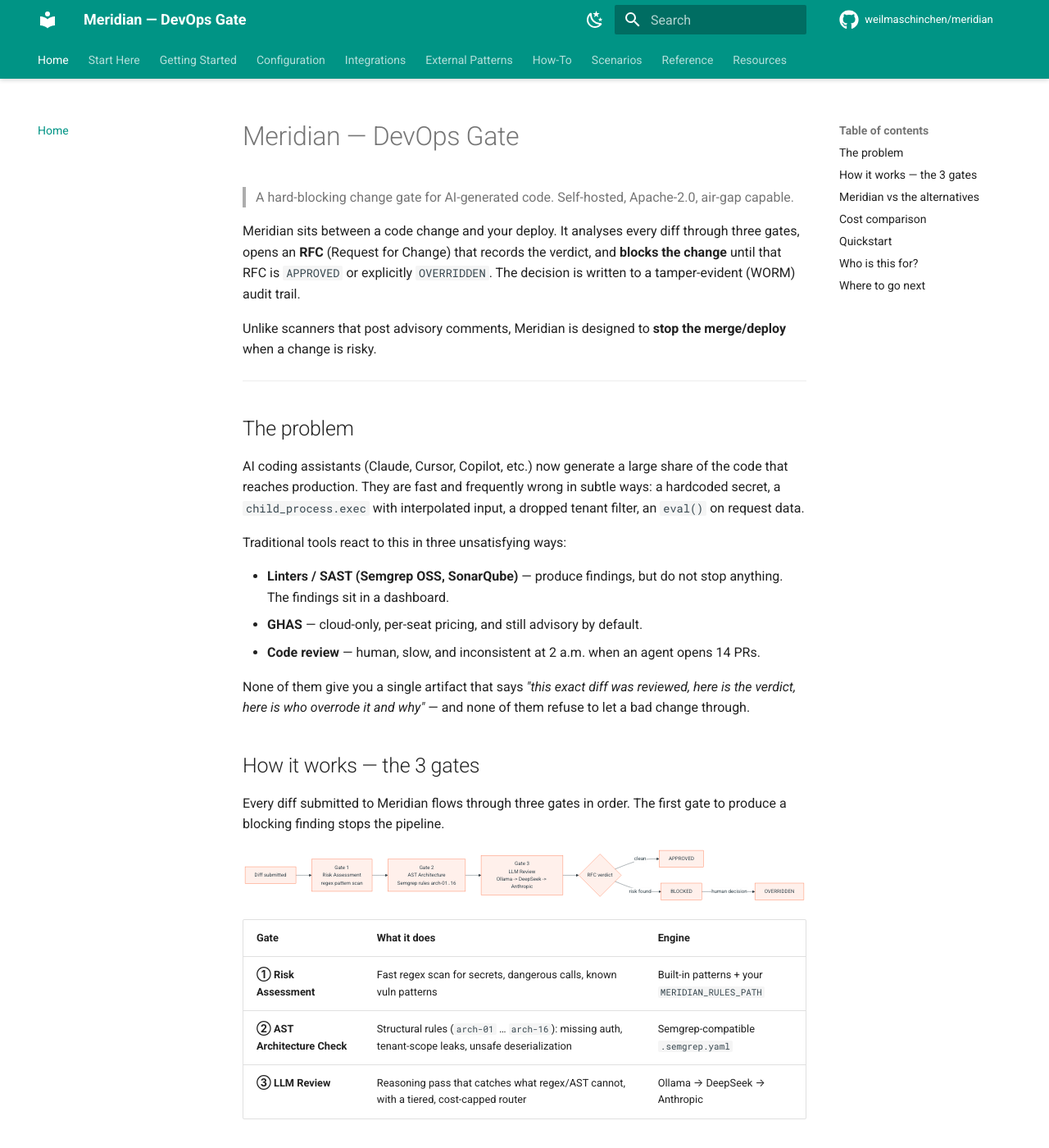
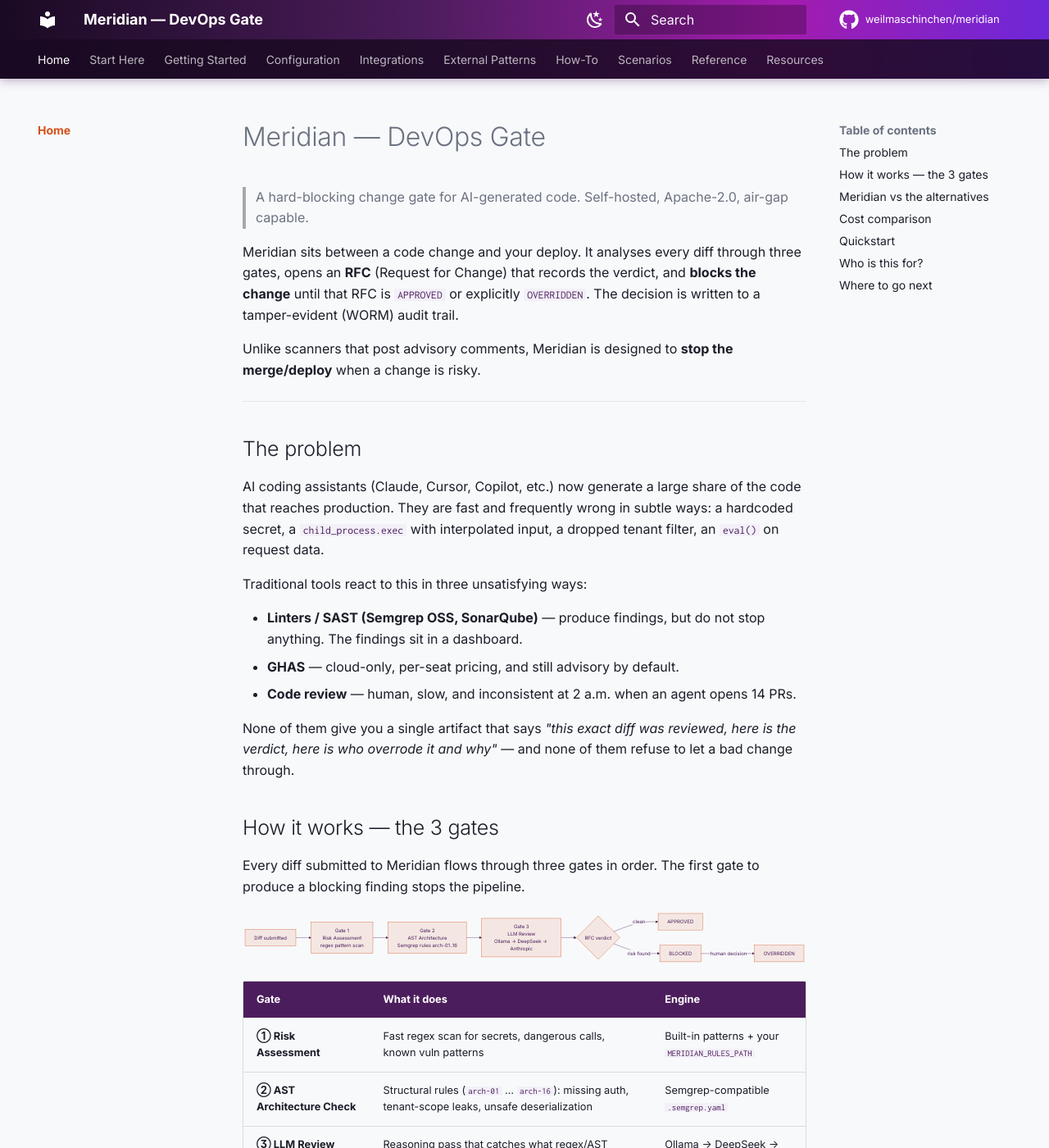
Before and after one commit to weilmaschinchen/meridian, an MkDocs documentation site: the page built from docs/index.md, in a window 1280 px wide and 1400 px high. Shown: the whole window at 82% size. Built offline with MkDocs 1.6.1 and Material for MkDocs 9.7.7, drawn with Linux system fonts in a browser that asks for light colours; comment, search, counter and statistics services are not loaded.

Commit message:
style(oss-site): kurven.schule Brand — Plum/Coral/Sunset statt Teal
- extra.css: Plum #4C1D5C primary, Coral #D4501A accent, Pink #EC4899 dark
- Header: Sunset-Gradient (1A0A23→4C1D5C→A21CAF→6D28D9)
- Font: Inter + Inconsolata (Mono)
- Tabellen-Header, Buttons, Code-Blocks, Footer brandkonform
- mkdocs.yml: primary/accent → custom, font: Inter/Inconsolata
- CRA RFC-4A1B1097: APPROVED, Score 0

Co-Authored-By: Claude Sonnet 4.6 <noreply@anthropic.com>

```diff
--- a/docs/assets/extra.css
+++ b/docs/assets/extra.css
@@ -1,3 +1,96 @@
-/* Meridian brand tweaks */
-:root { --md-primary-fg-color: #00897b; }
-.md-header { box-shadow: 0 1px 6px rgba(0,0,0,.2); }
+/* kurven.schule Brand — Meridian OSS Docs */
+@import url('https://fonts.googleapis.com/css2?family=Inter:wght@400;500;600;700;800;900&family=Inconsolata:wght@400;500;600;700&display=swap');
+
+/* ── Light mode ─────────────────────────────────────────── */
+[data-md-color-scheme="default"] {
+  --md-primary-fg-color:        #4C1D5C;
+  --md-primary-fg-color--light: #6D28D9;
+  --md-primary-fg-color--dark:  #1A0A23;
+  --md-primary-bg-color:        #FFFFFF;
+  --md-primary-bg-color--light: #F8F5FD;
+  --md-accent-fg-color:         #D4501A;
+  --md-accent-fg-color--transparent: #D4501A1A;
+  --md-accent-bg-color:         #FFFFFF;
+  --md-default-fg-color:        #1A1E28;
+  --md-default-fg-color--light: #6B7280;
+  --md-default-bg-color:        #F8F9FB;
+  --md-code-bg-color:           #F3F0F8;
+  --md-code-fg-color:           #4C1D5C;
+}
+
+/* ── Dark mode ──────────────────────────────────────────── */
+[data-md-color-scheme="slate"] {
+  --md-primary-fg-color:        #EC4899;
+  --md-primary-fg-color--light: #F472B6;
+  --md-primary-fg-color--dark:  #A21CAF;
+  --md-primary-bg-color:        #1A0A23;
+  --md-primary-bg-color--light: #2D1B3D;
+  --md-accent-fg-color:         #D4501A;
+  --md-accent-fg-color--transparent: #D4501A1A;
+  --md-default-bg-color:        #130820;
+  --md-code-bg-color:           #1E1030;
+  --md-code-fg-color:           #F472B6;
+}
+
+/* ── Typography ─────────────────────────────────────────── */
+body, .md-typeset {
+  font-family: 'Inter', -apple-system, BlinkMacSystemFont, sans-serif;
+  font-feature-settings: 'cv11', 'ss01';
+}
+code, pre, kbd, .md-typeset code {
+  font-family: 'Inconsolata', ui-monospace, Menlo, monospace !important;
+}
+
+/* ── Header: Sunset-Gradient ────────────────────────────── */
+.md-header {
+  background: linear-gradient(90deg, #1A0A23 0%, #4C1D5C 40%, #A21CAF 75%, #6D28D9 100%) !important;
+  box-shadow: 0 2px 12px rgba(76,29,92,.35);
+}
+.md-tabs {
+  background: rgba(26,10,35,.85);
+  backdrop-filter: blur(8px);
+}
+
+/* ── Nav sidebar ────────────────────────────────────────── */
+.md-nav__link--active, .md-nav__link:hover {
+  color: #D4501A !important;
+}
+[data-md-color-scheme="default"] .md-nav__link--active {
+  font-weight: 700;
+}
+
+/* ── Admonitions ────────────────────────────────────────── */
+.md-typeset .admonition, .md-typeset details {
+  border-left-color: #4C1D5C;
+}
+
+/* ── Buttons / CTA ──────────────────────────────────────── */
+.md-typeset .md-button {
+  background: linear-gradient(90deg, #D4501A 0%, #EC4899 100%);
+  border: none;
+  color: #fff !important;
+  font-weight: 700;
+  border-radius: 6px;
+}
+.md-typeset .md-button:hover {
+  background: linear-gradient(90deg, #B8411A 0%, #D4508A 100%);
+}
+
+/* ── Tables ─────────────────────────────────────────────── */
+.md-typeset table:not([class]) th {
+  background: #4C1D5C;
+  color: #fff;
+}
+[data-md-color-scheme="slate"] .md-typeset table:not([class]) th {
+  background: #2D1B3D;
+}
+
+/* ── Code blocks ────────────────────────────────────────── */
+.md-typeset pre > code {
+  border-left: 3px solid #D4501A;
+}
+
+/* ── Footer ─────────────────────────────────────────────── */
+.md-footer {
+  background: #1A0A23;
+}
--- a/mkdocs.yml
+++ b/mkdocs.yml
@@ -13,18 +13,21 @@ theme:
   palette:
     - media: "(prefers-color-scheme: light)"
       scheme: default
-      primary: teal
-      accent: deep orange
+      primary: custom
+      accent: custom
       toggle:
         icon: material/weather-night
         name: Switch to dark mode
     - media: "(prefers-color-scheme: dark)"
       scheme: slate
-      primary: teal
-      accent: deep orange
+      primary: custom
+      accent: custom
       toggle:
         icon: material/weather-sunny
         name: Switch to light mode
+  font:
+    text: Inter
+    code: Inconsolata
   features:
     - navigation.tabs
     - navigation.tabs.sticky
```
